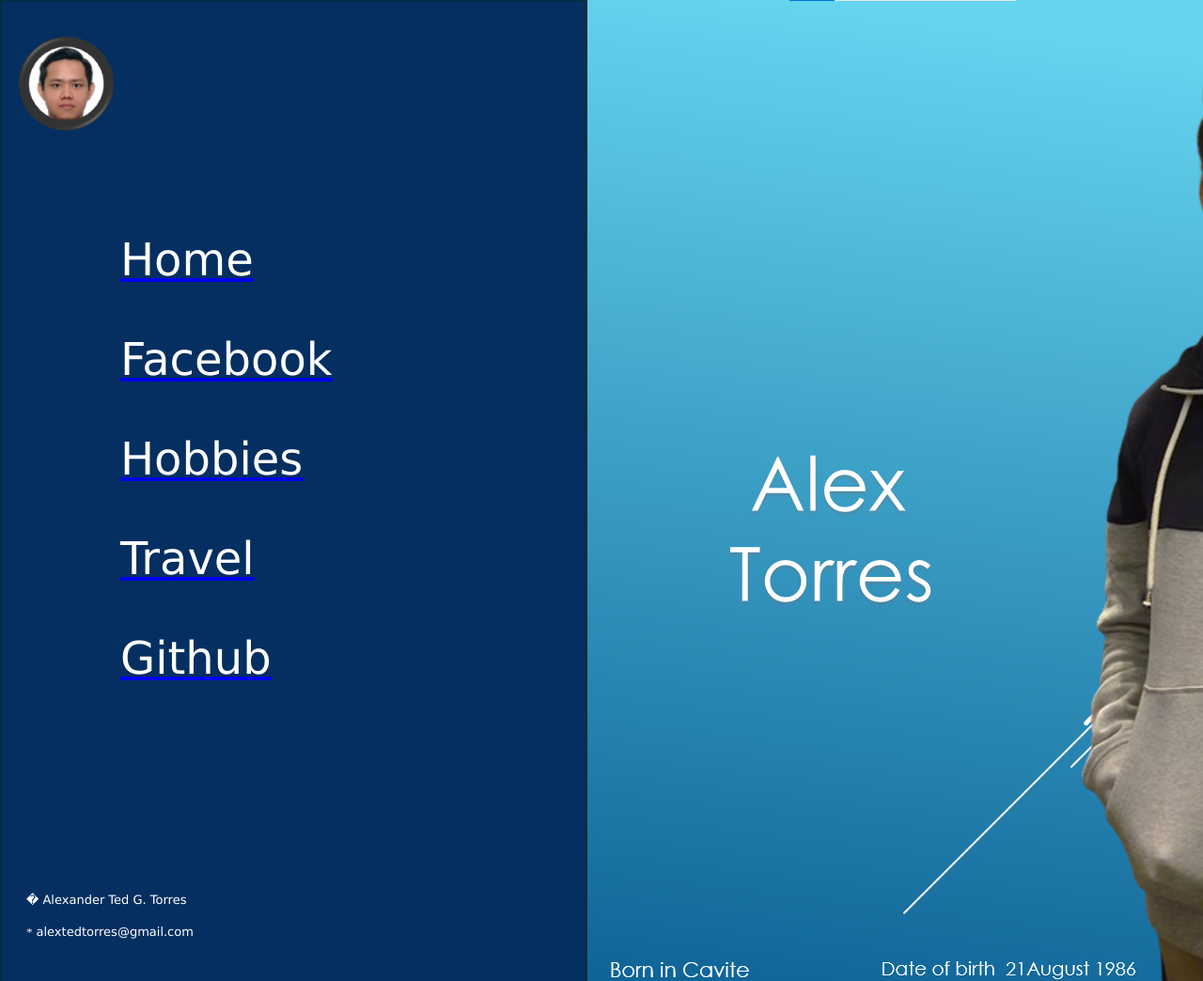
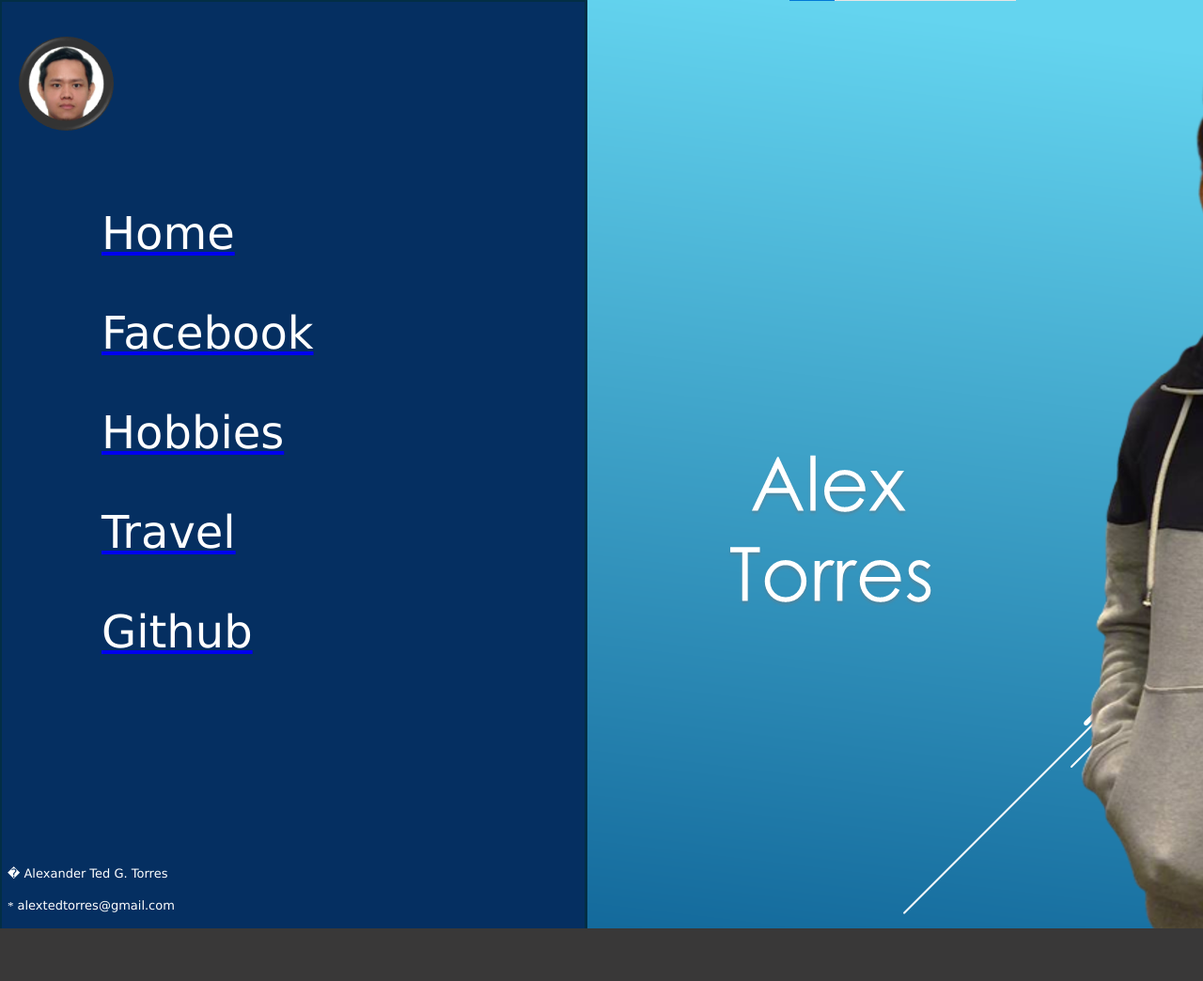
Before and after one commit to Alex-Ted/Alex-Ted.github.io, a plain HTML site: page index.html in a window 1280 px wide. Shown: the whole page at 94% size. After the commit the page ends 988 px from the top, so only its background shows below. Drawn offline with Linux system fonts and the light colour scheme.

Commit message:
Update style.css

```diff
--- a/style.css
+++ b/style.css
@@ -1,6 +1,6 @@
 body {
-    background-color:white  ;
-    padding: 20px;
+    background-color:rgb(57, 56, 56)  ;
+    padding: 0px;
 	color: white;
     background-repeat:no-repeat;
 }
```
